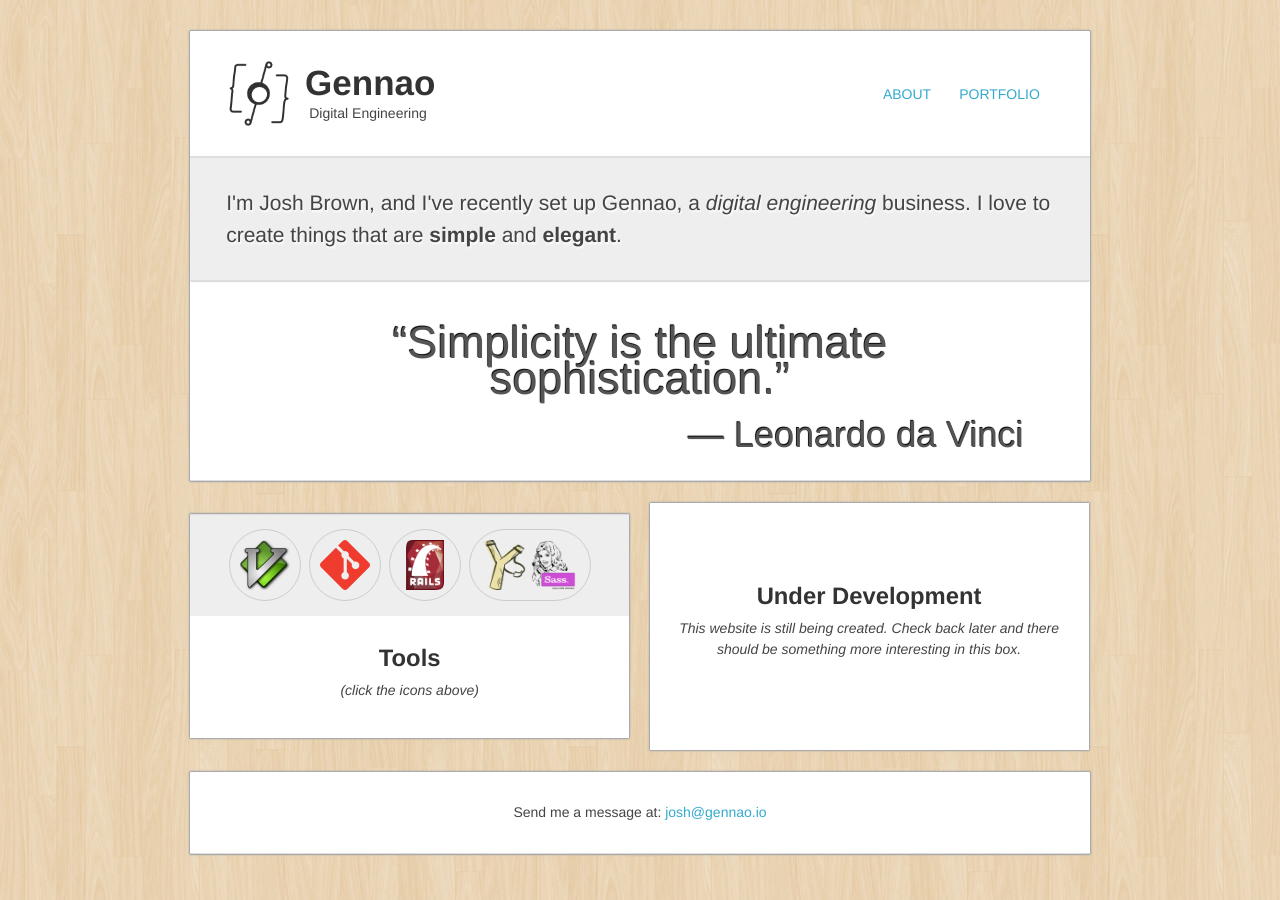
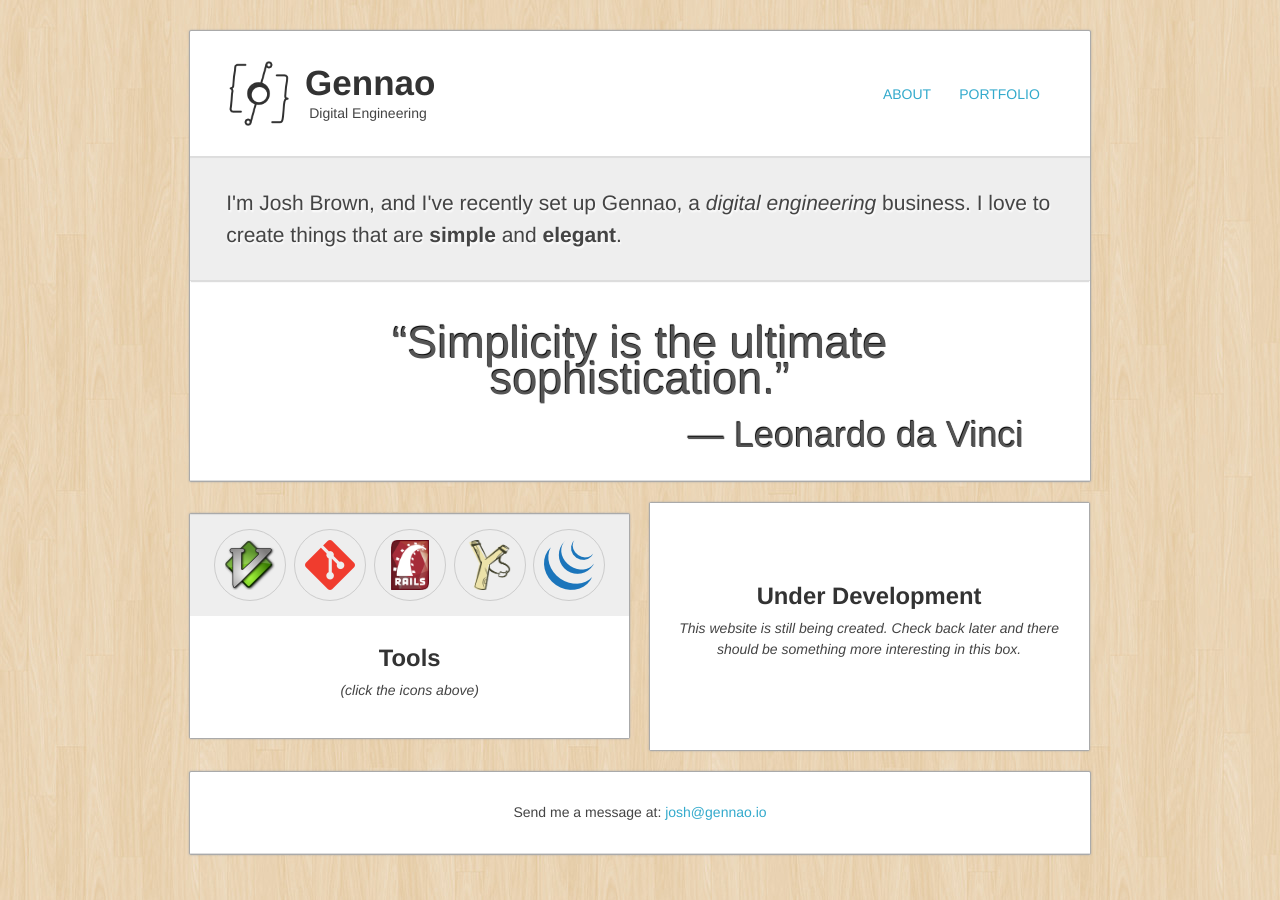
Before and after one commit to jb/jb.github.io, a Jekyll site: the page built from index.md, in a window 1280 px wide. Built offline with Jekyll 4.4.1, drawn with Linux system fonts in a browser that asks for light colours; nearby versions of some CDN libraries; some web fonts are replaced.

Commit message:
Add jQuery to Tools, remove Sass logo

```diff
--- a/index.md
+++ b/index.md
@@ -15,9 +15,11 @@ extra: |
   <a href="#rails"><li>
   <img src="/images/rails.png" height="50" width="38" alt="Ruby on Rails" title="Ruby on Rails"/>
   </li></a>
-  <a href="#haml-sass"><li class="double">
+  <a href="#haml-sass"><li>
   <img src="/images/haml.png" height="50" width="43" alt="Haml" title="Haml"/>
-  <img src="/images/sass.png" height="50" width="46" alt="Sass" title="Sass"/>
+  </li></a>
+  <a href="#jquery"><li>
+  <img src="/images/jquery.png" height="50" width="50" alt="jQuery" title="jQuery"/>
   </li></a>
   </ul>
   <div>
@@ -45,6 +47,10 @@ extra: |
   <h4>Haml &amp; Sass</h4>
   <p>Haml and Sass are markup abstraction languages that allow engaging layouts to be created while keeping the code clean, simple, and bug-free.</p>
   </div>
+  <div id="jquery">
+  <h4>jQuery</h4>
+  <p>jQuery is a JavaScript library that makes it easy to create interactive web content without using Flash. I wrote this slider in jQuery myself.</p>
+  </div>
   </div>
   </div>
   </div>
```
Also changed, not shown: images/jquery.png (added), images/jquery.svg (added), images/sass.png (deleted), images/sass.svg (deleted).
